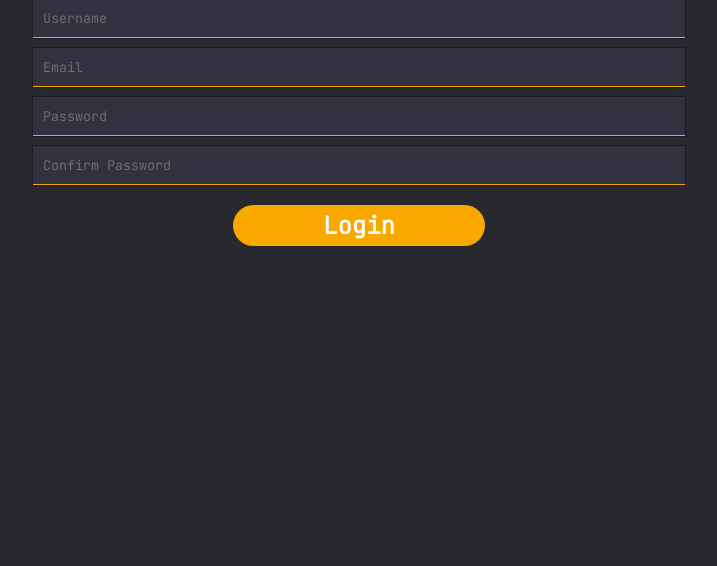
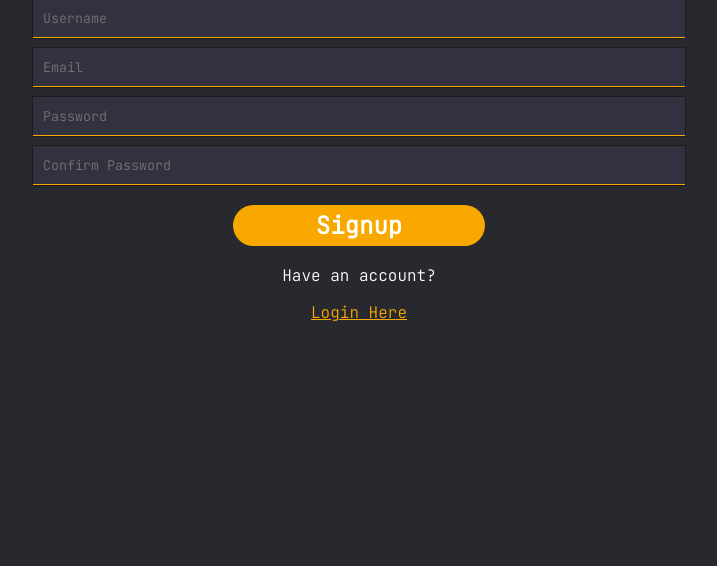
Before and after one commit to silvanias/Julia, a Flask app: page /signup in a window 1280 px wide. Shown: the part 125-691 px from the top of the page, without its empty margins (281-998 px from the left). Run offline with Flask 3, Linux system fonts and the light colour scheme.

Commit message:
Add links to signup/login

```diff
--- a/juliaapp/routes.py
+++ b/juliaapp/routes.py
@@ -21,8 +21,8 @@ def post_login():
     password = request.form.get('password')
 
     if email == "admin@admin" and password == "password":
-        print("logged in")
-        return redirect(url_for('routes.gen'))
+        flash('Logged in kinda', category='success')
+        return redirect(url_for('routes.profile' , username='admin'))
     return render_template('auth/login.html')
 
 @blueprint.get('/signup')
--- a/juliaapp/static/main.css
+++ b/juliaapp/static/main.css
@@ -36,6 +36,9 @@ section{
   min-height: 10vh;
 }
 
+a{
+  color:#f9a800;
+}
 /* Remove number spin wheel */
 
 input[type='number'] {
--- a/juliaapp/templates/auth/login.html
+++ b/juliaapp/templates/auth/login.html
@@ -13,4 +13,8 @@
         </div>
         <button type="submit" class="input-button"> Login </button>
     </form>
+    <section>
+        <p>Don't have an account?</p>
+        <a href="{{ url_for('routes.get_signup') }}">Signup Here</a>
+    </section>
 {% endblock content %}
--- a/juliaapp/templates/auth/signup.html
+++ b/juliaapp/templates/auth/signup.html
@@ -17,6 +17,10 @@
         <div class="form-element">
             <input type="password" name="password2" id="password2" placeholder="Confirm Password" required>
         </div>
-        <button type="submit" class="input-button"> Login </button>
+        <button type="submit" class="input-button"> Signup </button>
     </form>
+    <section>
+        <p>Have an account?</p>
+        <a href="{{ url_for('routes.get_login') }}">Login Here</a>
+    </section>
 {% endblock content %}
```
